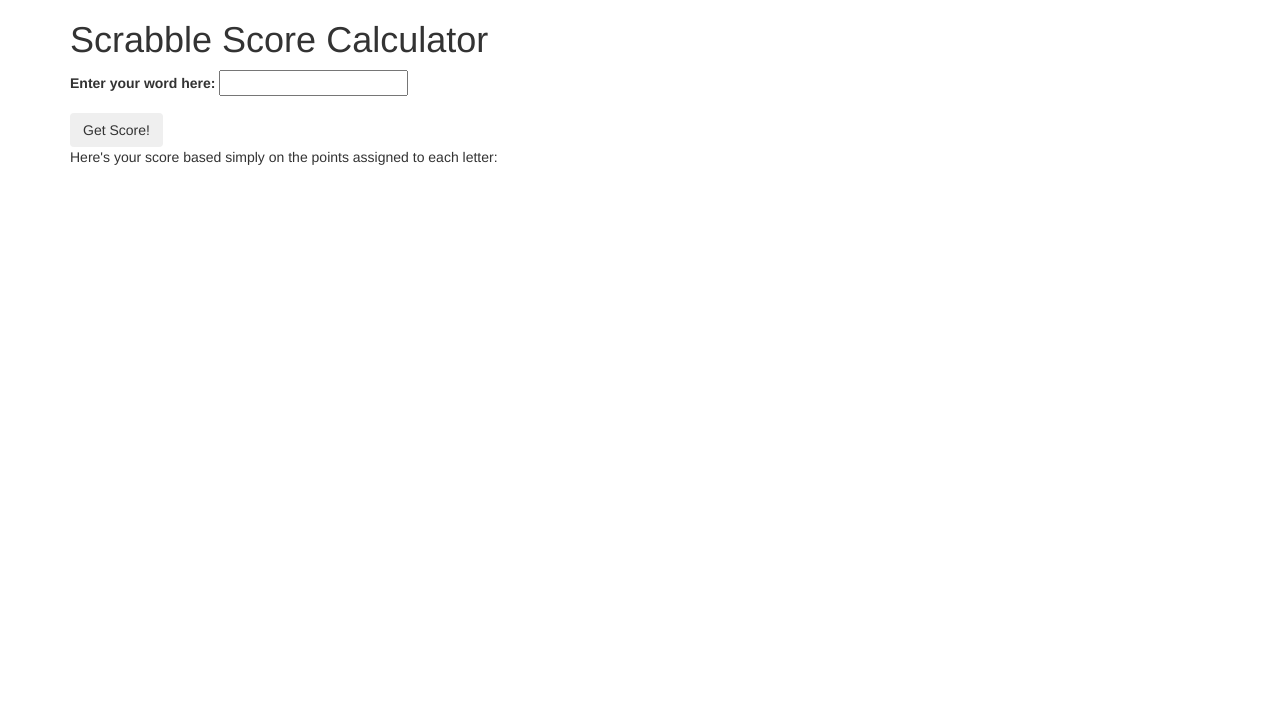
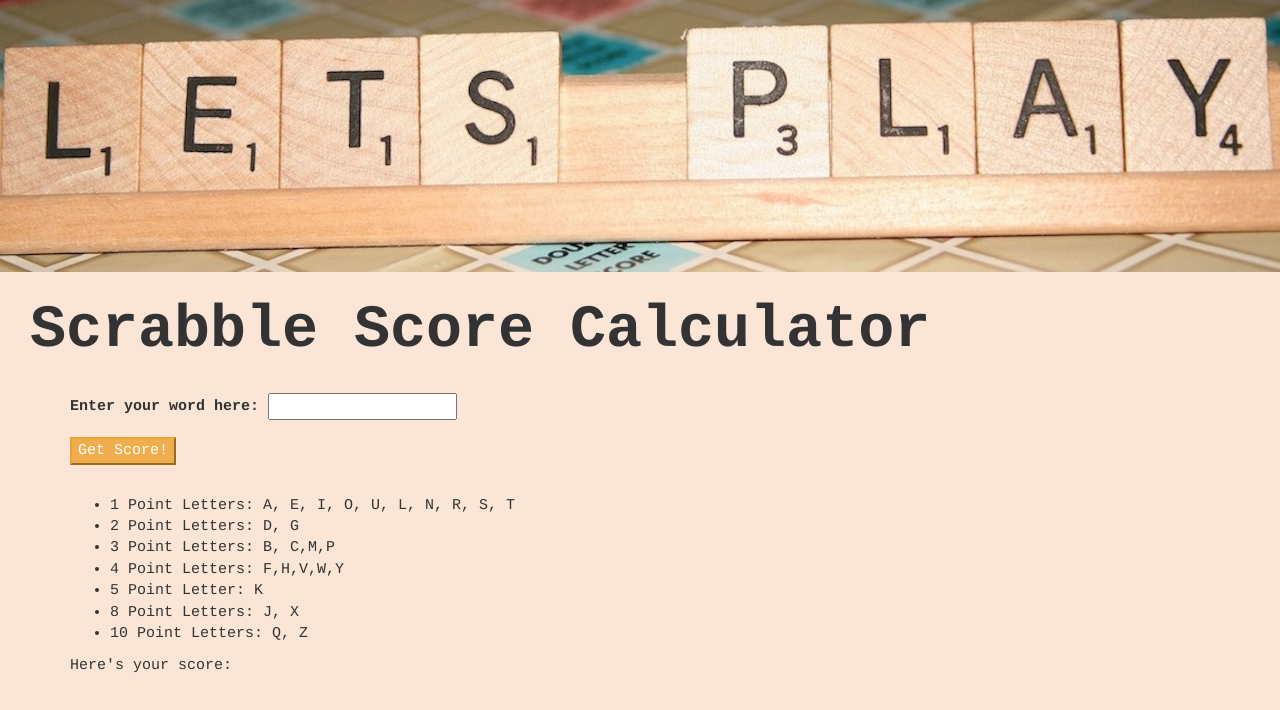
Before and after one commit to AmyVS/scrabble-score, a plain HTML site: page index.html in a window 1280 px wide. Drawn offline with Linux system fonts and the light colour scheme.

Commit message:
added img and css to index.html, added list of letters and points

```diff
--- a/css/styles.css
+++ b/css/styles.css
@@ -0,0 +1,27 @@
+img {
+	max-width: 100%;
+	height: auto;
+}
+
+h1 {
+	font-weight: bold;
+	padding: 5px 0 20px 30px;
+
+}
+
+body {
+	font-size: 1.5em;
+	font-family: Courier;
+	background-color: #FAE5D7;
+}
+
+h1 {
+	font-weight: bold;
+	font-size: 4em;
+	padding: 5px 0 20px 30px;
+
+}
+
+button {
+	margin: 0 0 30px 0;
+}
--- a/index.html
+++ b/index.html
@@ -8,20 +8,34 @@
     <title>Scrabble Score</title>
   </head>
   <body>
+    <div class="scrabble-masthead">
+      <img src="img/scrabble.jpg" alt="Scrabble tiles that spell out 'let's play'">
+      <h1>Scrabble Score Calculator</h1>
+    </div>
     <div class="container">
-      <h1>Scrabble Score Calculator</h1>
-
       <form id="scrabble-score">
         <div class="form-group">
           <label for="word">Enter your word here:</label>
           <input id="word" type="text">
         </div>
 
-        <button type="submit" class="btn">Get Score!</button>
+        <button type="submit" class="btn-warning">Get Score!</button>
       </form>
 
+      <div>
+        <ul>
+          <li>1 Point Letters: A, E, I, O, U, L, N, R, S, T </li>
+          <li>2 Point Letters: D, G</li>
+          <li>3 Point Letters: B, C,M,P</li>
+          <li>4 Point Letters: F,H,V,W,Y</li>
+          <li>5 Point Letter: K</li>
+          <li>8 Point Letters: J, X</li>
+          <li>10 Point Letters: Q, Z</li>
+        </ul>
+      </div>
+
       <div id="result">
-        <p>Here's your score based simply on the points assigned to each letter: <span class="answer"></span></p>
+        <p>Here's your score: <span class="answer"></span></p>
       </div>
     </div>
   </body>
```
Also changed, not shown: img/scrabble.jpg (added).
